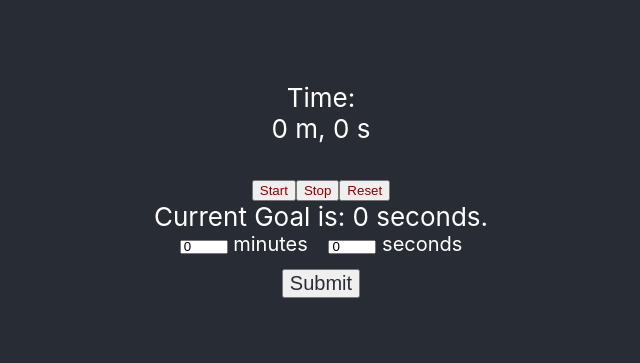
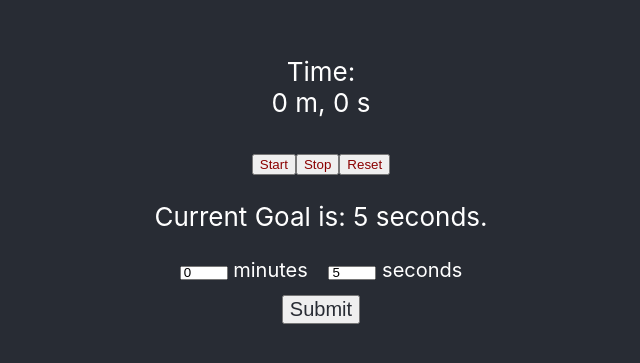
Before and after one commit to ztaggart/pommodoro, a React (Create React App) app: page / in a window 1280 px wide. Shown: the part 223-586 px from the top of the page, without its empty margins (319-959 px from the left). Built offline with nearby package versions, Linux system fonts and the light colour scheme.

Commit message:
pommodoro timer

```diff
--- a/src/GoalForm.js
+++ b/src/GoalForm.js
@@ -2,9 +2,9 @@ import React, {useState} from 'react';
 
 const GoalForm = (props) => {
     const[tempMin, setTempMin] = useState(0);
-    const[tempSec, setTempSec] = useState(0);
+    const[tempSec, setTempSec] = useState(5);
 
-    let {goal, setGoal} = props;
+    let {setGoal} = props;
 
     const submitForm = (event) => {
         // prevent default form submission behavior
@@ -39,7 +39,6 @@ const GoalForm = (props) => {
 
     return(
         <div>
-          Current Goal is: {goal} seconds.
           <form onSubmit={submitForm} style={{fontSize: '20px', display: 'block'}}>
               <div id='submitDiv'>
                 <input id='txtSubmitMinutes' className='timeTxt' onChange={changeMinutes} value={tempMin}/>
--- a/src/Timer.js
+++ b/src/Timer.js
@@ -1,25 +1,54 @@
-import React, {useState} from 'react'
+import React, {useEffect, useState} from 'react'
 import ButtonArray from './ButtonArray.js'
 import TimerDone from './TimerDone.js'
 import GoalForm from './GoalForm.js'
 import './Timer.css'
 
 function Timer() {
+    // first number in array is the current goal, 1 indexed
+    // e.g. the first goal has an index of 1 in this array
+    const [goals, setGoals] = useState([1, 5, 10]);
     const [time, setTime] = useState(0);
     const [going, setGoing] = useState(false);
-    const [done, setDone] = useState(false);
-    const [goal, setGoal] = useState(0);
 
-    timer();
+    //console.log(goals[goals[0]])
+    //console.log("current goal index: " + goals[0])
+    //changeGoals();
+    //timer();
 
-    function timer() {
-      if(time >= goal && goal !== 0 && done !== true) {
-        setDone(true);
-        setGoing(false);
+
+    useEffect(
+      () => {
+        /*if (going === true) {
+          setTimeout(() => {setTime(time+1)}, 1000);
+        }*/
+        timer();
+        changeGoals();
+      }
+    )
+
+
+    function changeGoals() {
+      let goal = goals[goals[0]];
+      console.log("goal is: " + goal);
+      if(time > goal && goal !== 0) {
+
+        //TODO: maybe could put an alarm here instead of switching to the next timer?
+
+        //go to next timer goal
+        goals[0] = ((goals[0] + 1) % goals.length); // (2+1) % 3 == 0
+        if(goals[0] == 0) {
+          goals[0]+=1;
+        }
+        setTime(0);
       }
       else if (going === true) {
         setTimeout(() => {setTime(time+1)}, 1000);
       }
+    }
+
+    function timer() {
+
     }
 
     const startClick = () => {
@@ -33,19 +62,27 @@ function Timer() {
     const resetClick = () => {
       setGoing(false);
       setTime(0);
-      setDone(false);
+      goals[0] = 1;
+    }
+
+    const setGoal = (goal) => {
+      console.log(goals[goals[0]])
+      goals[goals[0]] = goal;
+      setGoals(goals);
+      console.log(goals);
     }
 
     return (
       <div>
-        <TimerDone done={done}/>
+        {/*<TimerDone done1={done1} done2={done2}/>*/}
         <p>
             Time:
             <br></br>
             {Math.floor(time/60)} m, {time%60} s
         </p>
         <ButtonArray startClick={startClick} stopClick={stopClick} resetClick={resetClick}></ButtonArray>
-        <GoalForm goal={goal} setGoal={setGoal}></GoalForm>
+        <p> Current Goal is: {goals[goals[0]]} seconds.</p>
+        <GoalForm setGoal={setGoal}></GoalForm>
       </div>
     )
 
--- a/src/TimerDone.js
+++ b/src/TimerDone.js
@@ -1,9 +1,12 @@
 import React from 'react';
 
 const TimerDone = (props) => {
-    const done = props.done;
-    if(done) {
-        return <h1>The Timer has finished!</h1>
+    const {done1, done2} = props;
+
+    if(done1) {
+        return <h1>Timer1 has finished!</h1>
+    } else if(done2) {
+        return <h1>Timer2 has finished!</h1>
     } else {
         return null;
     }
```
Also changed, not shown: src/Clock.js (added, +16 -0 lines).
